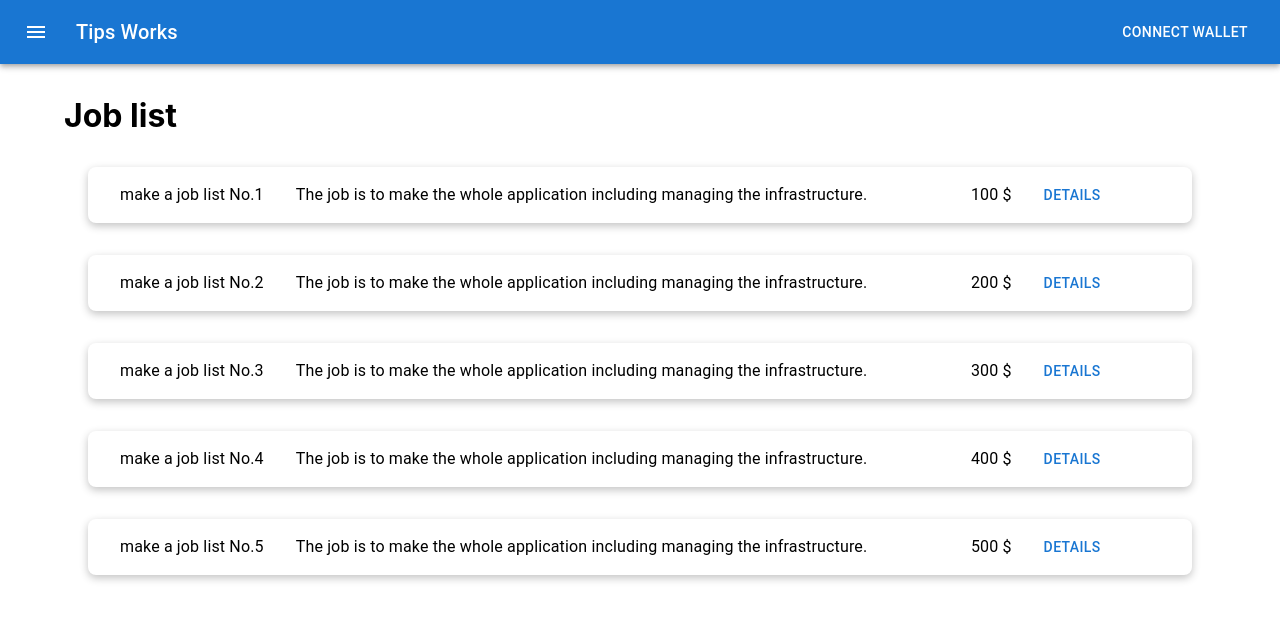
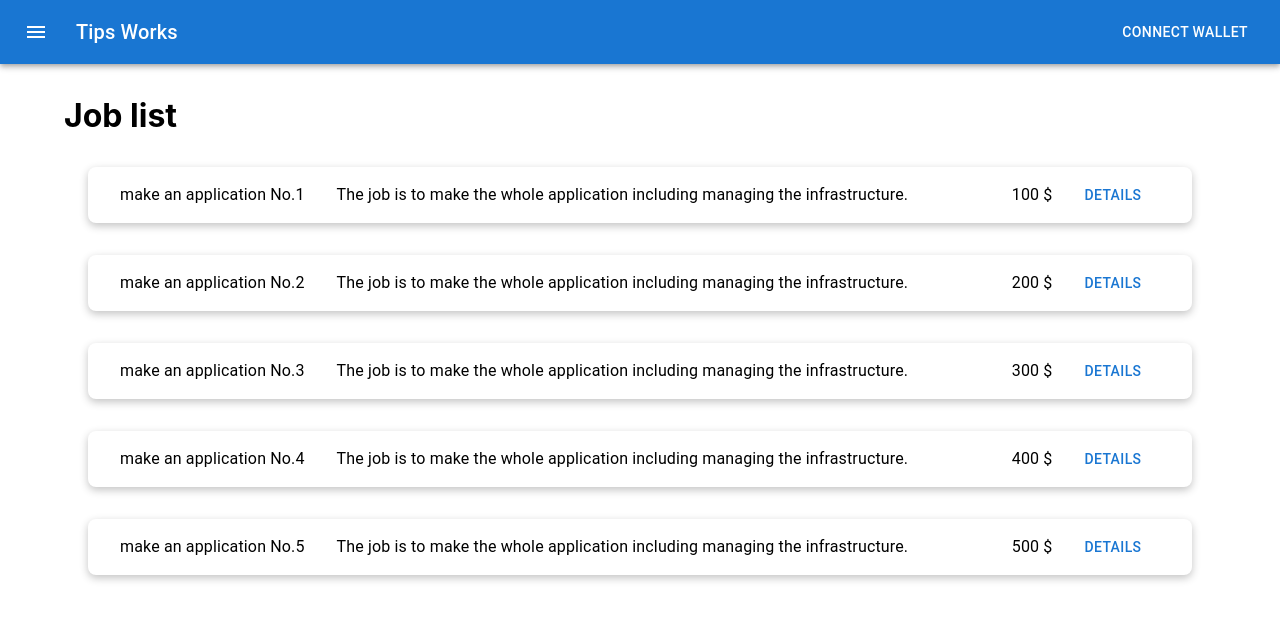
Before and after one commit to kamome-829/tips-works, a React (Create React App) app: page / in a window 1280 px wide. Shown: the top 620 px of the page. Built offline with nearby package versions, Linux system fonts and the light colour scheme.

Commit message:
changed example job

```diff
--- a/src/jobExample/jobs.ts
+++ b/src/jobExample/jobs.ts
@@ -3,35 +3,35 @@ import Job from "../types/jobType";
 export const jobs: Job[] = [
   {
     id: 1,
-    name: "make a job list No.1",
+    name: "make an application No.1",
     description:
       "The job is to make the whole application including managing the infrastructure. Requirements: 1. 2-3 years experience in microservices. 2. proficient in One of these languages: Javascript, Typescript, Java, Python, Go",
     pay: 100,
   },
   {
     id: 2,
-    name: "make a job list No.2",
+    name: "make an application No.2",
     description:
       "The job is to make the whole application including managing the infrastructure. Requirements: 1. 2-3 years experience in microservices. 2. proficient in One of these languages: Javascript, Typescript, Java, Python, Go",
     pay: 200,
   },
   {
     id: 3,
-    name: "make a job list No.3",
+    name: "make an application No.3",
     description:
       "The job is to make the whole application including managing the infrastructure. Requirements: 1. 2-3 years experience in microservices. 2. proficient in One of these languages: Javascript, Typescript, Java, Python, Go",
     pay: 300,
   },
   {
     id: 4,
-    name: "make a job list No.4",
+    name: "make an application No.4",
     description:
       "The job is to make the whole application including managing the infrastructure. Requirements: 1. 2-3 years experience in microservices. 2. proficient in One of these languages: Javascript, Typescript, Java, Python, Go",
     pay: 400,
   },
   {
     id: 5,
-    name: "make a job list No.5",
+    name: "make an application No.5",
     description:
       "The job is to make the whole application including managing the infrastructure. Requirements: 1. 2-3 years experience in microservices. 2. proficient in One of these languages: Javascript, Typescript, Java, Python, Go",
     pay: 500,
```
